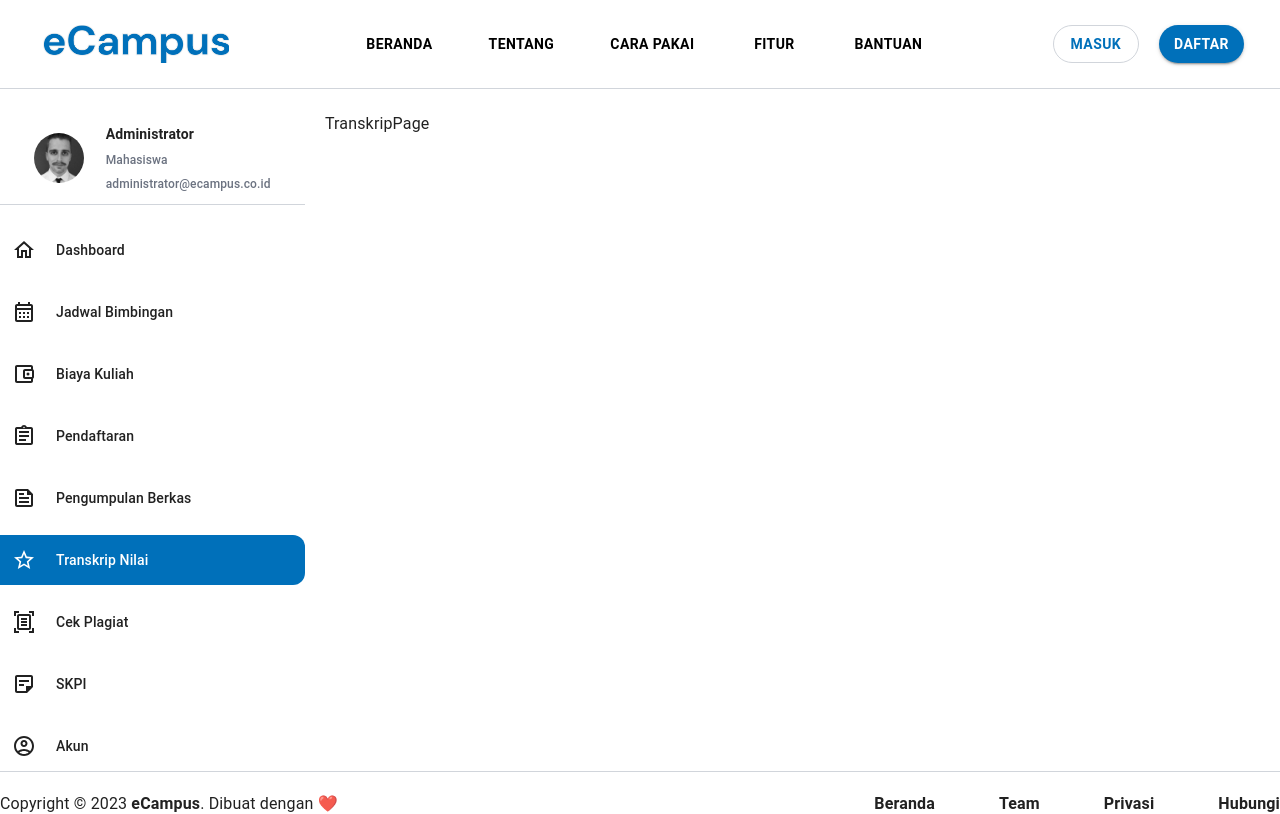
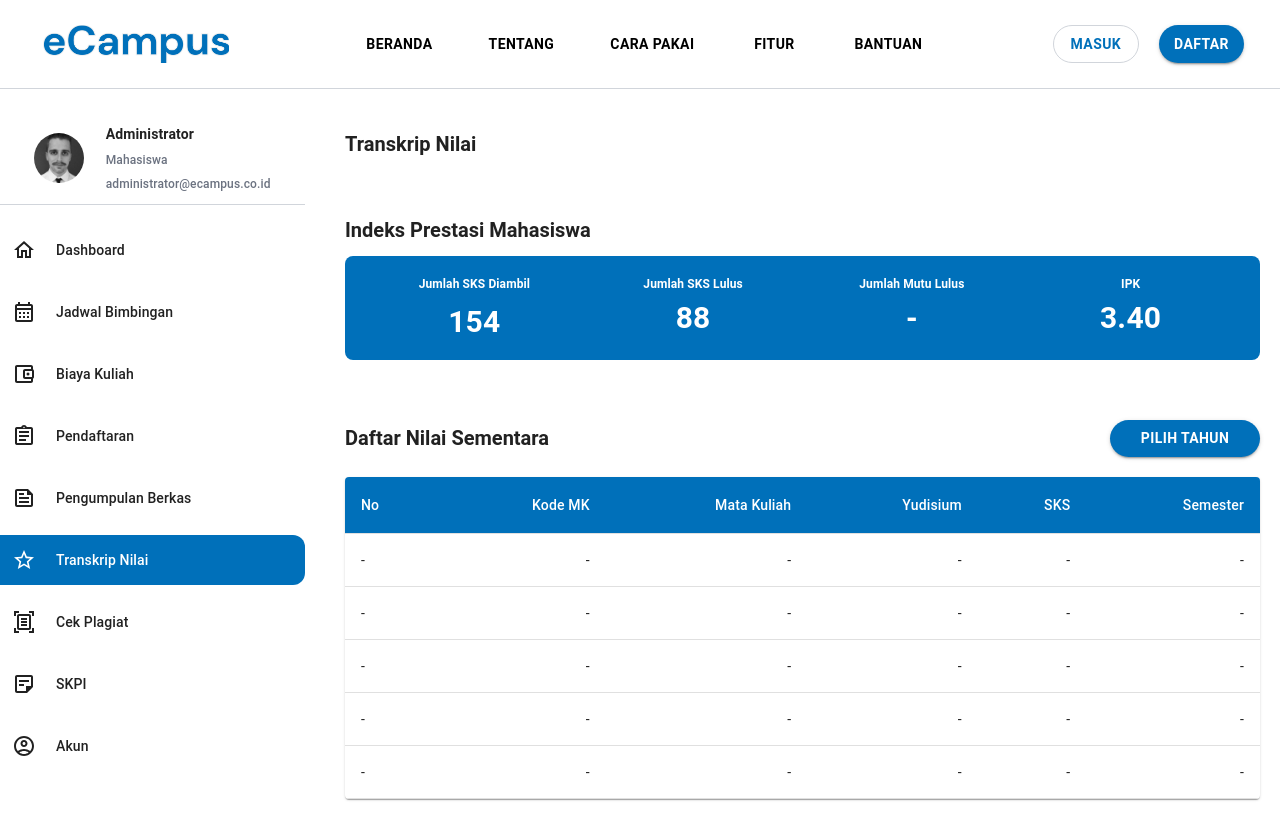
Before and after one commit to syauqiamiq/e-campus-frontend, a Next.js app: page /dashboard/transkrip in a window 1280 px wide. Shown: the top 814 px of the page. Built offline with nearby package versions, Linux system fonts and the light colour scheme.

Commit message:
feat(transkrip): implement ui

```diff
--- a/src/components/layout/DashboardLayout.jsx
+++ b/src/components/layout/DashboardLayout.jsx
@@ -38,7 +38,7 @@ const DashboardLayout = ({ children }) => {
 	return (
 		<div>
 			<DashboardNavbar />
-			<div className="container mx-auto mt-28 grid grid-cols-12 gap-5 !sticky">
+			<div className="container mx-auto mt-28 grid grid-cols-12 gap-5 mb-10 !sticky">
 				<div className="hidden lg:block md:col-span-3">
 					<div
 						className={`min-h-[70vh] rounded-xl bg-white ${
--- /dev/null
+++ b/src/modules/dashboard/transkrip/components/TranskripTable.jsx
@@ -0,0 +1,65 @@
+import * as React from "react";
+import { styled } from "@mui/material/styles";
+import Table from "@mui/material/Table";
+import TableBody from "@mui/material/TableBody";
+import TableCell, { tableCellClasses } from "@mui/material/TableCell";
+import TableContainer from "@mui/material/TableContainer";
+import TableHead from "@mui/material/TableHead";
+import TableRow from "@mui/material/TableRow";
+import Paper from "@mui/material/Paper";
+import { Checkbox } from "@mui/material";
+
+function createData(name, calories, fat, carbs, protein) {
+	return { name, calories, fat, carbs, protein };
+}
+
+const rows = [
+	createData("Frozen yoghurt", 159, 6.0, 24, 4.0),
+	createData("Ice cream sandwich", 237, 9.0, 37, 4.3),
+	createData("Eclair", 262, 16.0, 24, 6.0),
+	createData("Cupcake", 305, 3.7, 67, 4.3),
+	createData("Gingerbread", 356, 16.0, 49, 3.9),
+];
+
+export default function TranskripTable() {
+	return (
+		<TableContainer component={Paper}>
+			<Table sx={{ minWidth: 700 }} aria-label="customized table">
+				<TableHead>
+					<TableRow className="bg-campus-blue">
+						<TableCell className="text-white">No</TableCell>
+						<TableCell align="right" className="text-white">
+							Kode MK{" "}
+						</TableCell>
+						<TableCell align="right" className="text-white">
+							Mata Kuliah
+						</TableCell>
+						<TableCell align="right" className="text-white">
+							Yudisium
+						</TableCell>
+						<TableCell align="right" className="text-white">
+							SKS
+						</TableCell>
+						<TableCell align="right" className="text-white">
+							Semester
+						</TableCell>
+					</TableRow>
+				</TableHead>
+				<TableBody>
+					{rows.map((row) => (
+						<TableRow key={row.name}>
+							<TableCell component="th" scope="row">
+								-
+							</TableCell>
+							<TableCell align="right">-</TableCell>
+							<TableCell align="right">-</TableCell>
+							<TableCell align="right">-</TableCell>
+							<TableCell align="right">-</TableCell>
+							<TableCell align="right">-</TableCell>
+						</TableRow>
+					))}
+				</TableBody>
+			</Table>
+		</TableContainer>
+	);
+}
--- a/src/modules/dashboard/transkrip/pages/TranskripPage.jsx
+++ b/src/modules/dashboard/transkrip/pages/TranskripPage.jsx
@@ -1,8 +1,108 @@
+import CustomButton from "@components/button/CustomButton";
 import DashboardLayout from "@components/layout/DashboardLayout";
+import { ErrorOutline } from "@mui/icons-material";
+import { Typography } from "@mui/material";
 import React from "react";
+import TranskripTable from "../components/TranskripTable";
 
 const TranskripPage = () => {
-	return <DashboardLayout>TranskripPage</DashboardLayout>;
+	return (
+		<DashboardLayout>
+			<div className="grid grid-cols-12 gap-5">
+				<div className="col-span-12 h-16 bg-white flex items-center p-5 rounded-xl">
+					<Typography variant="h3" className="font-semibold text-xl">
+						Transkrip Nilai
+					</Typography>
+				</div>
+
+				<div className="col-span-12 min-h-16 bg-white items-center p-5 rounded-xl">
+					<Typography variant="h3" className="font-semibold text-xl">
+						Indeks Prestasi Mahasiswa
+					</Typography>
+					<div className="grid grid-cols-12 mt-3 rounded-lg p-5 bg-campus-blue min-h-[100px]">
+						<div className="col-span-12  md:col-span-3 flex flex-col gap-3 items-center">
+							<Typography
+								variant="body1"
+								className="text-white font-semibold text-xs"
+							>
+								Jumlah SKS Diambil
+							</Typography>
+							<Typography
+								variant="body1"
+								className="text-white font-semibold text-3xl"
+							>
+								154
+							</Typography>
+						</div>
+						<div className="col-span-12  md:col-span-3  flex flex-col gap-2 items-center">
+							<Typography
+								variant="body1"
+								className="text-white font-semibold text-xs"
+							>
+								Jumlah SKS Lulus{" "}
+							</Typography>
+							<Typography
+								variant="body1"
+								className="text-white font-semibold text-3xl"
+							>
+								88
+							</Typography>
+						</div>
+						<div className="col-span-12  md:col-span-3  flex flex-col gap-2 items-center">
+							<Typography
+								variant="body1"
+								className="text-white font-semibold text-xs"
+							>
+								Jumlah Mutu Lulus{" "}
+							</Typography>
+							<Typography
+								variant="body1"
+								className="text-white font-semibold text-3xl"
+							>
+								-
+							</Typography>
+						</div>
+						<div className="col-span-12  md:col-span-3  flex flex-col gap-2 items-center">
+							<Typography
+								variant="body1"
+								className="text-white font-semibold text-xs"
+							>
+								IPK
+							</Typography>
+							<Typography
+								variant="body1"
+								className="text-white font-semibold text-3xl"
+							>
+								3.40
+							</Typography>
+						</div>
+					</div>
+				</div>
+				<div className="col-span-12 min-h-16 bg-white items-center p-5 rounded-xl">
+					<div className="flex justify-between items-center">
+						<Typography variant="h3" className="font-semibold text-xl">
+							Daftar Nilai Sementara
+						</Typography>
+						<div className="w-[150px]">
+							<CustomButton type="contained" title="Pilih Tahun" />
+						</div>
+					</div>
+
+					<div className="mt-5">
+						<TranskripTable />
+					</div>
+
+					<div className="flex rounded-lg bg-slate-300 p-5 mt-5  gap-3 text-black">
+						<ErrorOutline />
+						<Typography variant="caption1">
+							File Download hanya menampilkan data yang sudah di{" "}
+							<span className="font-bold">VALIDASI</span>.
+						</Typography>
+					</div>
+				</div>
+			</div>
+		</DashboardLayout>
+	);
 };
 
 export default TranskripPage;
```
